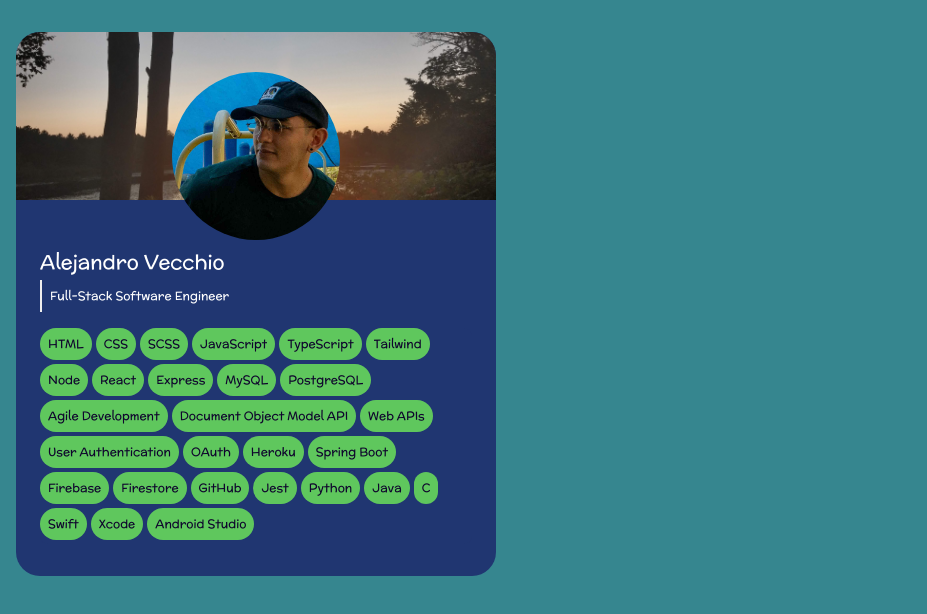
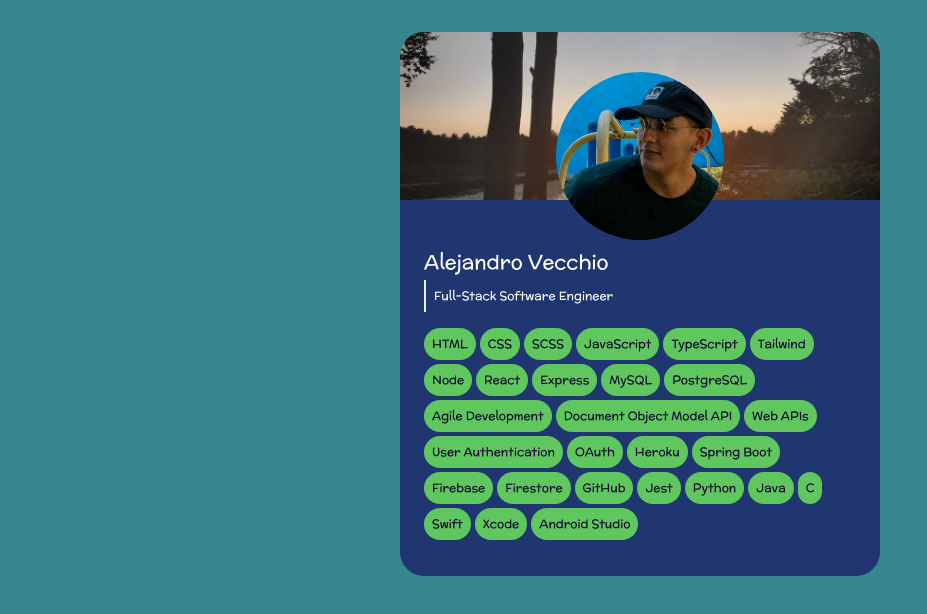
Before and after one commit to aliv314/portfolio, a React (Create React App) app: page / in a window 1280 px wide. Shown: the top 614 px of the page, without its empty margins (0-927 px from the left). Built offline with nearby package versions, Linux system fonts and the light colour scheme; the HTML template or start-up script is replaced by a standard one.

Commit message:
Centered about card

```diff
--- a/src/App.tsx
+++ b/src/App.tsx
@@ -8,7 +8,7 @@ function App() {
 
   return (
     <>
-    <main className='flex flex-col justify-center p-8 bg-teal h-full w-full px-4'>
+    <main className='flex flex-col items-center p-8 bg-teal h-full w-full px-4'>
       {/* About */}
       <section className = "mb-8">
         <AboutCard></AboutCard>
```
